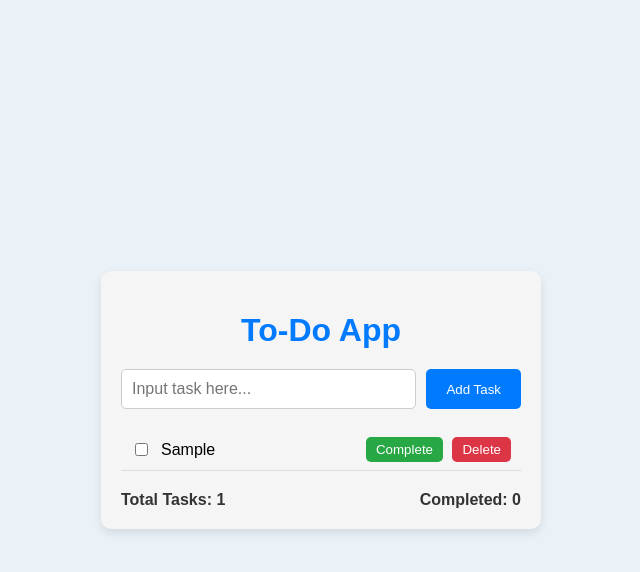
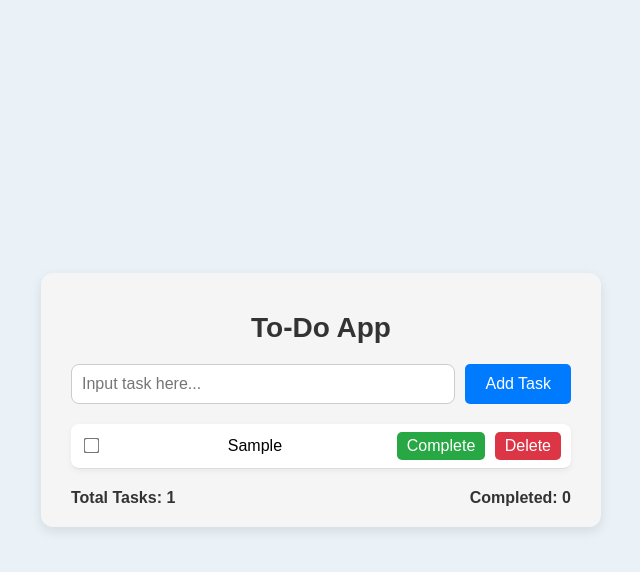
Before and after one commit to balisikh/todo-app, a plain HTML site: page index.html in a window 1280 px wide. Both pictures are taken after typing "Sample" into the empty fields and a click on the button "Add Task". Shown: the whole page, without its empty margins (319-959 px from the left). Drawn offline with Linux system fonts and the light colour scheme.

Commit message:
Adding styles to react upon HTML and CSS

```diff
--- a/styles.css
+++ b/styles.css
@@ -109,3 +109,84 @@ footer {
   font-weight: bold;
   color: #333;
 }
+
+/* General App Container */
+.app {
+  max-width: 500px;
+  margin: 50px auto;
+  padding: 20px 30px;
+  background-color: #f5f5f5;
+  border-radius: 12px;
+  box-shadow: 0 4px 12px rgba(0,0,0,0.1);
+  font-family: Arial, sans-serif;
+  text-align: center;
+}
+
+/* Header */
+.app h1 {
+  margin-bottom: 20px;
+  color: #333;
+  font-size: 28px;
+}
+
+/* Task Input */
+form {
+  display: flex;
+  justify-content: center;
+  gap: 10px;
+  margin-bottom: 20px;
+}
+
+input[type="text"] {
+  flex: 1;
+  padding: 10px;
+  border-radius: 8px;
+  border: 1px solid #ccc;
+  font-size: 16px;
+}
+
+button {
+  padding: 10px 15px;
+  border: none;
+  border-radius: 8px;
+  background-color: #4CAF50;
+  color: white;
+  font-size: 16px;
+  cursor: pointer;
+  transition: background-color 0.2s ease;
+}
+
+button:hover {
+  background-color: #45a049;
+}
+
+/* Task List */
+ul {
+  list-style-type: none;
+  padding: 0;
+}
+
+li {
+  display: flex;
+  align-items: center;
+  justify-content: space-between;
+  padding: 10px 15px;
+  margin-bottom: 10px;
+  background-color: #fff;
+  border-radius: 8px;
+  box-shadow: 0 2px 6px rgba(0,0,0,0.05);
+}
+
+li input[type="checkbox"] {
+  margin-right: 10px;
+  transform: scale(1.2);
+}
+
+li button {
+  background-color: #f44336;
+  margin-left: 10px;
+}
+
+li button:hover {
+  background-color: #e53935;
+}
```
